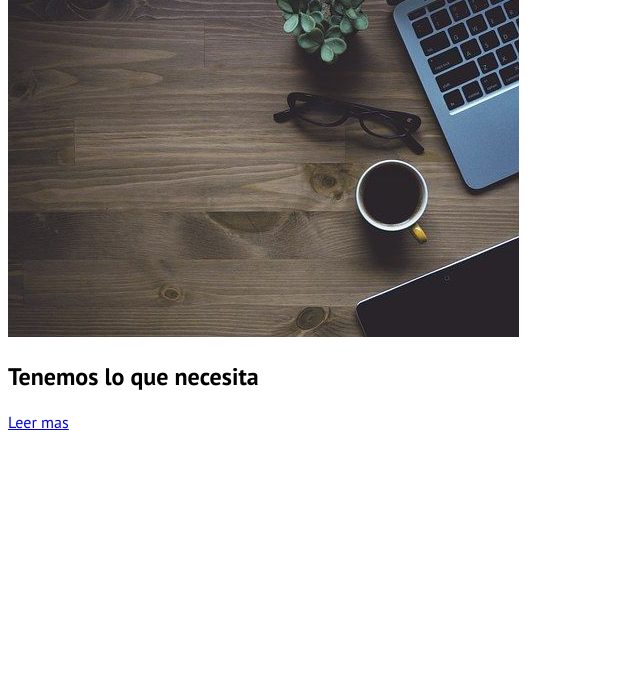
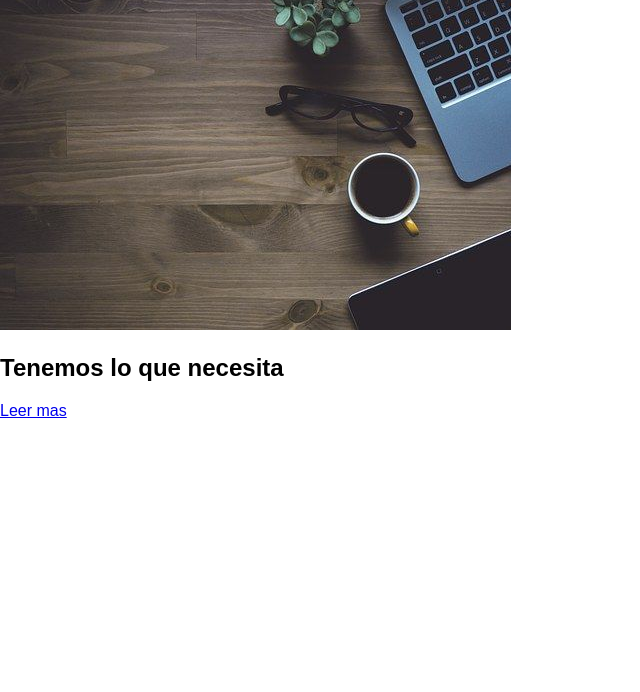
Before and after one commit to Dani163d/Ofi_Web, a plain HTML site: page index.html in a window 1280 px wide. Shown: the part 108-800 px from the top of the page, without its empty margins (0-640 px from the left). Drawn offline with Linux system fonts and the light colour scheme.

Commit message:
Se agrego el normalize.css

```diff
--- a/index.html
+++ b/index.html
@@ -4,6 +4,7 @@
     <meta charset="UTF-8">
     <meta name="viewport" content="width=device-width, initial-scale=1.0">
     <title>practica 1</title>
+    <link rel="stylesheet" href="app.css/normalize.css"
     <link href="https://fonts.googleapis.com/css2?family=PT+Sans:wght@400;700&display=swap" rel="stylesheet">
     <link href="app.css/app.css" rel="stylesheet">
 <head>
```
